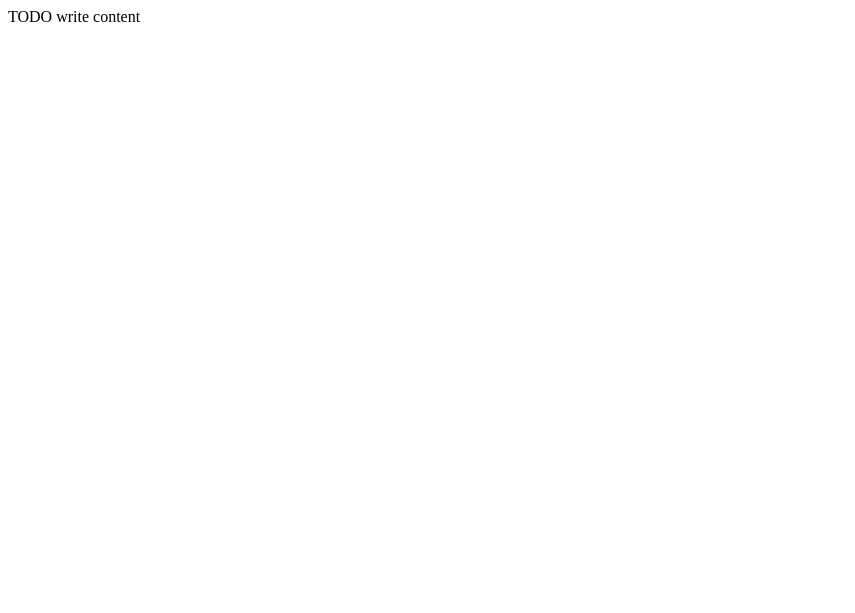
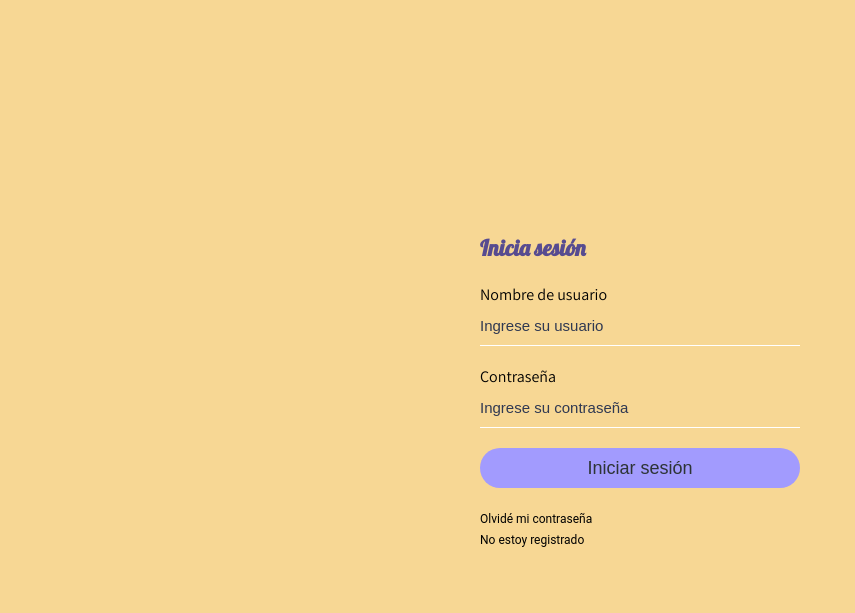
Before and after one commit to SainzEspinoza/Examen2doPar, a plain HTML site: page web/Login.html in a window 1280 px wide. Shown: the whole page, without its empty margins (0-855 px from the left). Drawn offline with Linux system fonts and the light colour scheme.

Commit message:
Login front

```diff
--- a/web/CSS/over.css
+++ b/web/CSS/over.css
@@ -76,3 +76,104 @@ footer{
     -webkit-transition: all 200ms ease-out;
     -webkit-transform: scale(1);
 }
+
+.principal{
+    width: 70%;
+    height: 100vh;
+    margin-left: 15%;
+    margin-right: 15%;
+}
+
+/*
+    Div de registro
+*/
+
+.registro{
+    width: 320px;
+    height: 420px;
+    top: 50%;
+    left: 50%;
+    position: absolute;
+    transform: translate(-50%, -50%);
+    box-sizing: border-box;
+}
+
+.registro img{
+    width: 100px;
+    height: 100px;
+    border-radius: 50%;
+    position: absolute;
+    top: -50px;
+    left: calc(50% - 50px);
+}
+
+.registro form{
+    font-family: 'Red Hat Display', sans-serif;
+    font-family: 'Roboto', sans-serif;
+}
+
+.registro h4{
+    margin-top: 2em;
+    margin-bottom: 1em;
+    color: #574b90;
+    font-size: 22px;
+    font-family: 'Lobster', cursive;
+}
+
+.registro label{
+    margin: 0;
+    padding: 0;
+    display: block;
+    font-family: 'Assistant', sans-serif;
+}
+
+.registro input{
+    width: 100%;
+    margin-bottom: 20px;
+
+}
+
+.registro input[type="text"],
+.registro input[type="password"]{
+    border: none;
+    border-bottom: 1px solid white;
+    background: transparent;
+    outline: none;
+    height: 40px;
+    color: black;
+    font-size: 15px;
+}
+
+.registro input[type="submit"]{
+    border: none;
+    outline: none;
+    height: 40px;
+    background: #a29bfe;
+    color: #2d3436;
+    font-size: 18px;
+    border-radius: 20px;
+    transition: all 0.3s;
+}
+
+.registro input[type="submit"]:hover{
+    background: #6c5ce7;
+    color: #fff;
+
+}
+
+.registro a{
+    color: black;
+    font-size: 12px;
+    line-height: 20px;
+    transition: all 0.3s;
+    text-decoration: none;
+}
+
+.registro a:hover{
+    color: #636e72;
+    text-decoration: underline;
+}
+
+::placeholder{
+    color: #303952;
+}
--- a/web/Login.html
+++ b/web/Login.html
@@ -5,12 +5,36 @@ To change this template file, choose Tools | Templates
 and open the template in the editor.
 -->
 <html>
+    <link rel="preconnect" href="https://fonts.gstatic.com">
+    <link href="https://fonts.googleapis.com/css2?family=Lobster&display=swap" rel="stylesheet">
+
+    <link href="https://fonts.googleapis.com/css2?family=Assistant&display=swap" rel="stylesheet">
+
+    <link rel="stylesheet" href="./CSS/over.css">
     <head>
         <title>TODO supply a title</title>
         <meta charset="UTF-8">
         <meta name="viewport" content="width=device-width, initial-scale=1.0">
     </head>
-    <body>
-        <div>TODO write content</div>
+    <body bgcolor="#f7d794">
+        <div class="principal">
+            <div class="registro">
+                <h4>Inicia sesión</h4>
+                <form action="registro.html">
+                    <label for="username">Nombre de usuario</label>
+                    <input type="text" placeholder="Ingrese su usuario">
+
+                    <label for="password">Contraseña</label>
+                    <input type="password" placeholder="Ingrese su contraseña">
+
+                    <input type="submit" value="Iniciar sesión">
+
+                    <a href="">Olvidé mi contraseña</a><br>
+                    <a href="">No estoy registrado</a>
+                </form>
+
+            </div>
+        </div>
+
     </body>
 </html>
```
